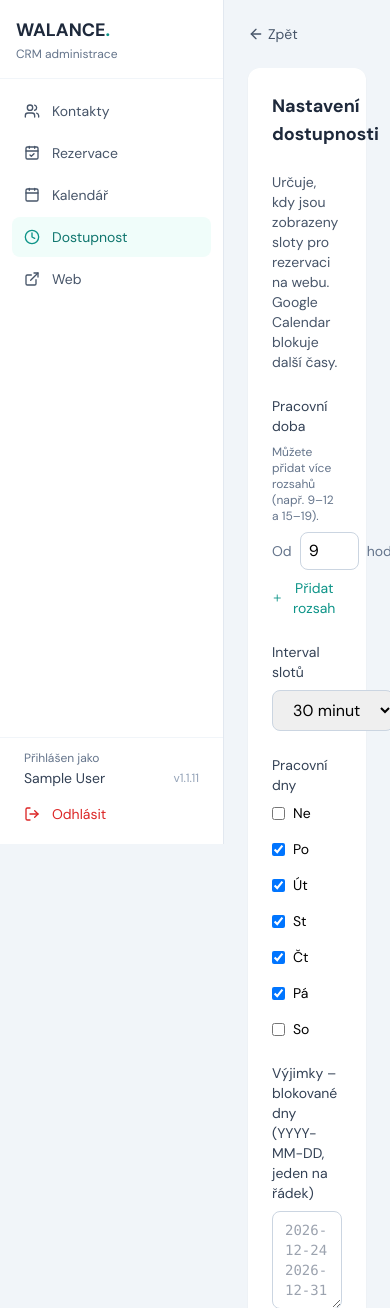
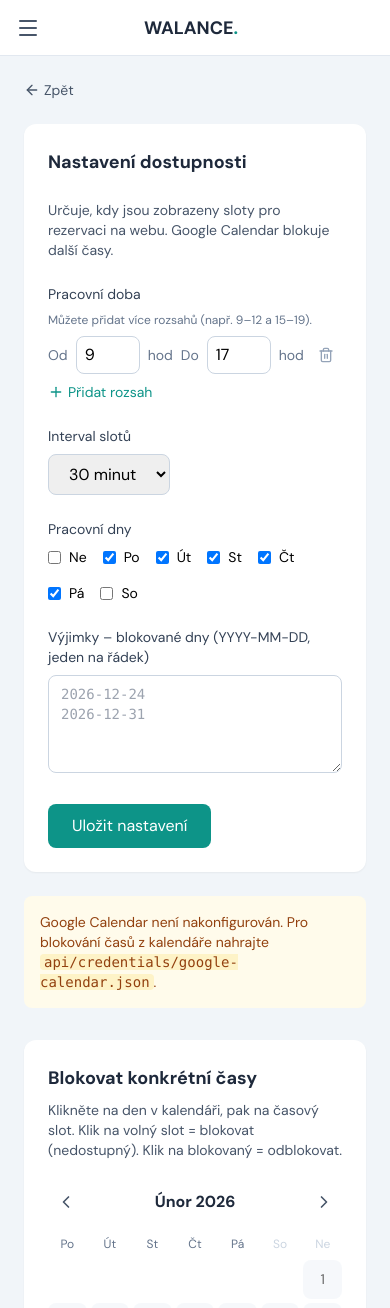
Before and after one commit to tobolik/walance, a PHP site: page /admin/availability.php in a window 390 px wide. Shown: the top 1308 px of the page. Run offline with PHP 8.4, Linux system fonts and the light colour scheme; the visitor is signed in with stand-in values (Sample User, id 1); data that the repository does not hold is empty; some libraries are stand-ins or nearby versions.

Commit message:
v1.1.12: Admin hamburger menu na mobilu, TODO.md
Co-authored-by: Cursor <cursoragent@cursor.com>

```diff
--- a/admin/includes/layout-end.php
+++ b/admin/includes/layout-end.php
@@ -1,2 +1,28 @@
     </main>
 </div>
+<script>
+(function() {
+    const toggle = document.getElementById('menu-toggle');
+    const sidebar = document.getElementById('sidebar');
+    const backdrop = document.getElementById('menu-backdrop');
+    if (!toggle || !sidebar) return;
+    function openMenu() {
+        sidebar.classList.remove('-translate-x-full');
+        backdrop.classList.remove('hidden');
+        document.body.style.overflow = 'hidden';
+    }
+    function closeMenu() {
+        sidebar.classList.add('-translate-x-full');
+        backdrop.classList.add('hidden');
+        document.body.style.overflow = '';
+    }
+    toggle.addEventListener('click', () => {
+        if (sidebar.classList.contains('-translate-x-full')) openMenu();
+        else closeMenu();
+    });
+    backdrop.addEventListener('click', closeMenu);
+    sidebar.querySelectorAll('a').forEach(a => {
+        a.addEventListener('click', closeMenu);
+    });
+})();
+</script>
--- a/admin/includes/layout.php
+++ b/admin/includes/layout.php
@@ -1,13 +1,26 @@
 <?php
 /**
  * Admin layout – sidebar vlevo, hlavní obsah vpravo
+ * Na mobilu: hamburger menu (výsuvné)
  * Použití: před include nastavte $adminCurrentPage = 'dashboard'|'bookings'|'calendar'|'availability'|'contact'
  */
 $adminCurrentPage = $adminCurrentPage ?? '';
 $adminV = defined('APP_VERSION') ? APP_VERSION : '1.0.0';
 ?>
 <div class="flex min-h-screen">
-    <aside class="fixed left-0 top-0 bottom-0 w-56 bg-white border-r border-slate-200 flex flex-col z-40">
+    <!-- Mobilní header s hamburgerem -->
+    <header class="md:hidden fixed top-0 left-0 right-0 h-14 bg-white border-b border-slate-200 flex items-center justify-between px-4 z-50">
+        <button type="button" id="menu-toggle" class="p-2 -ml-2 rounded-lg text-slate-600 hover:bg-slate-100" aria-label="Otevřít menu">
+            <i data-lucide="menu" class="w-6 h-6"></i>
+        </button>
+        <span class="text-lg font-bold text-slate-800">WALANCE<span class="text-teal-600">.</span></span>
+        <div class="w-10"></div>
+    </header>
+
+    <!-- Backdrop pro mobilní menu -->
+    <div id="menu-backdrop" class="fixed inset-0 bg-black/40 z-40 hidden md:hidden" aria-hidden="true"></div>
+
+    <aside id="sidebar" class="fixed left-0 top-0 bottom-0 w-56 bg-white border-r border-slate-200 flex flex-col z-40 -translate-x-full md:translate-x-0 transition-transform duration-200 ease-out pt-14 md:pt-0">
         <div class="p-4 border-b border-slate-100">
             <h1 class="text-lg font-bold text-slate-800">WALANCE<span class="text-teal-600">.</span></h1>
             <p class="text-xs text-slate-500 mt-0.5">CRM administrace</p>
@@ -46,4 +59,4 @@ $adminV = defined('APP_VERSION') ? APP_VERSION : '1.0.0';
             </a>
         </div>
     </aside>
-    <main class="flex-1 overflow-auto ml-56">
+    <main class="flex-1 overflow-auto pt-14 md:pt-0 ml-0 md:ml-56">
--- a/api/version.php
+++ b/api/version.php
@@ -3,4 +3,4 @@
  * Verze aplikace – jediný soubor ke změně při povýšení verze
  * vMAJOR.MINOR.PATCH – při běžné změně zvyš PATCH
  */
-define('APP_VERSION', '1.1.11');
+define('APP_VERSION', '1.1.12');
```
Also changed, not shown: TODO.md (added, +3 -0 lines), CHANGELOG.md.
